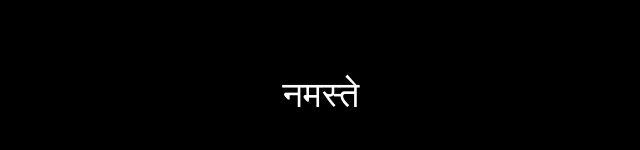
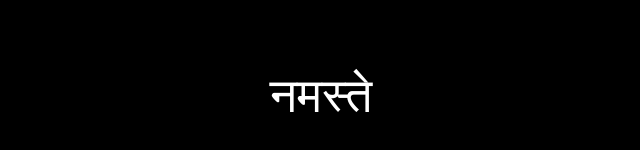
Before and after one commit to amolsasane/amol-sasane-portfolio, a React (Vite) app: page / in a window 1280 px wide. Shown: the part 306-456 px from the top of the page, without its empty margins (319-959 px from the left). Built offline with nearby package versions, Linux system fonts and the light colour scheme.

Commit message:
style: bigger text size

```diff
--- a/src/Components/WelcomePage.jsx
+++ b/src/Components/WelcomePage.jsx
@@ -28,7 +28,7 @@ const WelcomePage = () => {
   return (
     <div className="bg-black h-screen flex items-center justify-center">
       <h1
-        className={`text-white text-4xl transition-opacity duration-2000 ${
+        className={`text-white text-5xl transition-opacity duration-2000 ${
           fade ? "opacity-0 animate-fadeIn" : "opacity-100"
         }`}
       >
```
